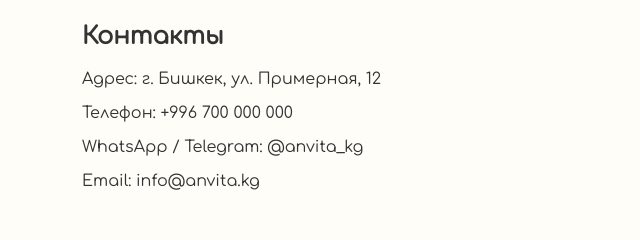
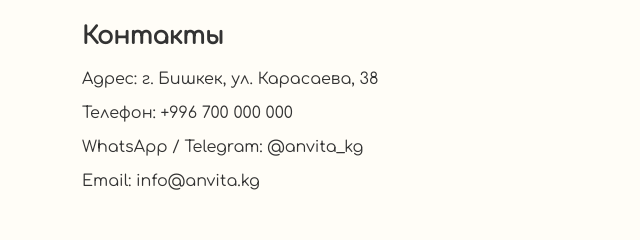
Before and after one commit to Isa7426/Anvita, a plain HTML site: page index.html in a window 1280 px wide. Shown: the part 1969-2209 px from the top of the page, 128-768 px from the left. Drawn offline with Linux system fonts and the light colour scheme.

Commit message:
Update index.html

```diff
--- a/index.html
+++ b/index.html
@@ -171,7 +171,7 @@
 
   <section id="contacts">
     <h2>Контакты</h2>
-    <p>Адрес: г. Бишкек, ул. Примерная, 12</p>
+    <p>Адрес: г. Бишкек, ул. Карасаева, 38</p>
     <p>Телефон: +996 700 000 000</p>
     <p>WhatsApp / Telegram: @anvita_kg</p>
     <p>Email: info@anvita.kg</p>
```
